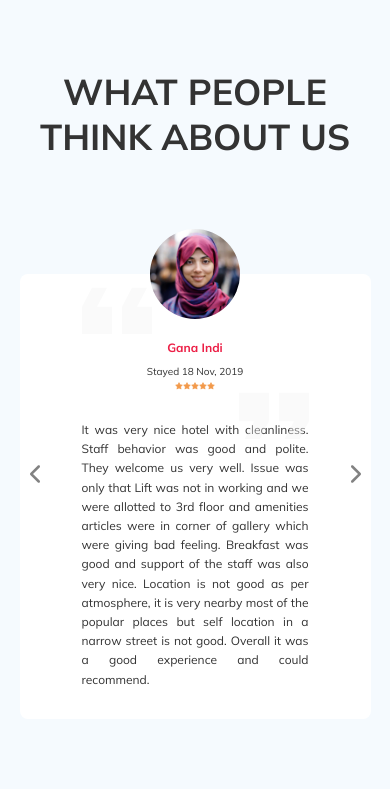
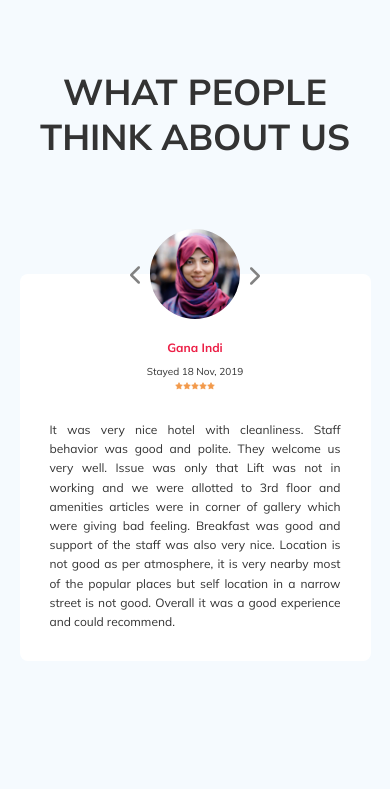
Before and after one commit to kaskoalex/tour-plan, a PHP site: page / in a window 390 px wide. Shown: the part 1357-2146 px from the top of the page. After the commit the page ends 1984 px from the top, so only its background shows below. Run offline with PHP 8.4, Linux system fonts and the light colour scheme.

Commit message:
create: _media.reviews

```diff
--- a/css/style.css
+++ b/css/style.css
@@ -584,6 +584,13 @@ template {
   margin: 0;
 }
 
+.hotel-slider__image {
+  width: 100%;
+  height: 100%;
+  -o-object-fit: cover;
+     object-fit: cover;
+}
+
 .hotel-slider__item {
   width: 100%;
   height: 100%;
@@ -1093,6 +1100,9 @@ template {
   .map {
     width: 340px;
   }
+  .reviews-slider__item {
+    max-width: 580px;
+  }
 }
 
 @media (max-width: 768px) {
@@ -1198,6 +1208,29 @@ template {
   .subscribe {
     width: 100%;
   }
+  .reviews-slider__item {
+    padding: 0 30px 30px;
+  }
+  .reviews-slider__item:after, .reviews-slider__item:before {
+    display: none;
+  }
+  .reviews-slider__button {
+    top: 32px;
+  }
+  .reviews-slider__button--prev {
+    left: 50%;
+    -webkit-transform: translate -50%, 0;
+            transform: translate -50%, 0;
+    margin-left: -75px;
+    top: 46px;
+  }
+  .reviews-slider__button--next {
+    right: 50%;
+    -webkit-transform: translate 50%, 0;
+            transform: translate 50%, 0;
+    margin-right: -75px;
+    top: 47px;
+  }
 }
 
 @media (max-width: 576px) {
--- a/sass/_media.sass
+++ b/sass/_media.sass
@@ -45,6 +45,10 @@
     width: 100%
   .map
     width: 340px
+  .reviews
+    &-slider
+      &__item
+        max-width: 580px
 
 
 @media (max-width: 768px)
@@ -113,6 +117,24 @@
 
   .subscribe
     width: 100%
+  .reviews
+    &-slider
+      &__item
+        padding: 0 30px 30px
+        &:after, &:before
+          display: none
+      &__button
+        top: 32px
+        &--prev
+          left: 50%
+          transform: translate (-50%, 0)
+          margin-left: -75px
+          top: 46px
+        &--next
+          right: 50%
+          transform: translate (50%, 0)
+          margin-right: -75px
+          top: 47px
 
 @media (max-width: 576px)
   .logo
```
Also changed, not shown: 1 other file.
